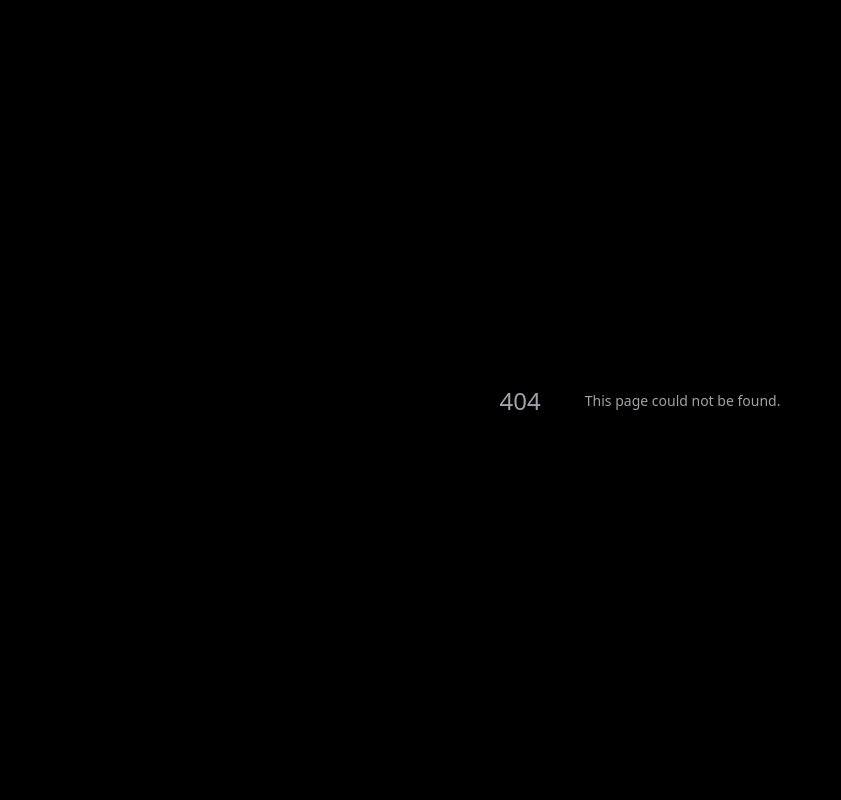
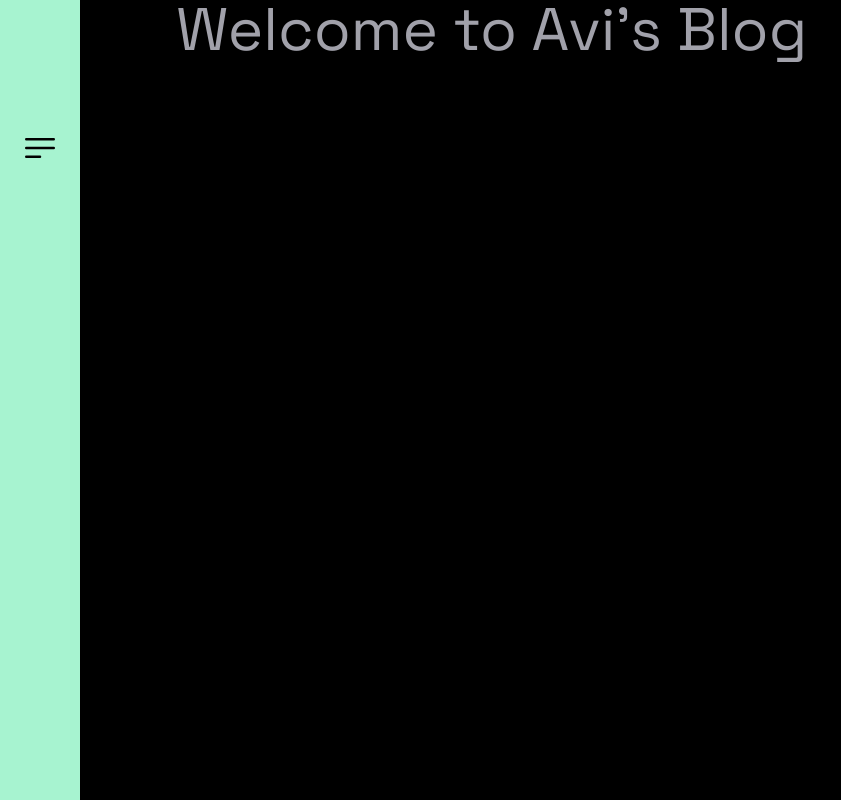
Before and after one commit to AviAvinav/aviav.me, a Next.js app: page /blog in a window 1280 px wide. Before the commit this address had no page. Shown: the whole page, without its empty margins (0-841 px from the left). Built offline with nearby package versions, Linux system fonts and the light colour scheme.

Commit message:
fix nav, add blog page

```diff
--- /dev/null
+++ b/app/blog/page.tsx
@@ -0,0 +1,18 @@
+import Navbutton from "../navbutton";
+
+const Blog = () => {
+  return (
+    <main className="relative z-0">
+      <div className="text-zinc-400 selection:bg-emerald-200 selection:text-black bg-black relative">
+        <div className="fixed left-0 top-0 w-screen z-20 h-20 md:h-screen md:w-20 flex items-center md:items-start md:justify-center md:pt-32 px-10 sm:px-20 md:px-0 bg-emerald-200">
+          <Navbutton />
+        </div>
+        <div className="h-screen w-screen z-10 flex flex-col px-10 sm:px-20 md:px-44 relative">
+          <h1 className="text-6xl">Welcome to Avi&apos;s Blog</h1>
+        </div>
+      </div>
+    </main>
+  );
+};
+
+export default Blog;
--- a/app/page.tsx
+++ b/app/page.tsx
@@ -24,14 +24,10 @@ import Button from "~/components/Button";
 import Project from "~/components/Project";
 import Footer from "./footer";
 
-export default function TestPage() {
+export default function Home() {
   return (
-    <main className={clsx("relative ease-in-out duration-500 z-0")}>
-      <div
-        className={clsx(
-          "text-zinc-400 selection:bg-emerald-200 selection:text-black bg-black relative"
-        )}
-      >
+    <main className="relative z-0">
+      <div className="text-zinc-400 selection:bg-emerald-200 selection:text-black bg-black relative">
         <div className="fixed left-0 top-0 w-screen z-20 h-20 md:h-screen md:w-20 flex items-center md:items-start md:justify-center md:pt-32 px-10 sm:px-20 md:px-0 bg-emerald-200">
           <Navbutton />
         </div>
--- a/components/SideNav.tsx
+++ b/components/SideNav.tsx
@@ -8,6 +8,7 @@ import { useStore } from "~/lib/store";
 
 const SideNav = () => {
   const isNavOpen = useStore(useCallback((state) => state.isNavOpen, []));
+  const setIsNavOpen = useStore(useCallback((state) => state.setIsNavOpen, []));
   return (
     <div
       className={clsx(
@@ -32,6 +33,7 @@ const SideNav = () => {
         <Link
           className="text-[2.5rem] sm:text-5xl lg:text-6xl xl:text-7xl sm:leading-tight lg:leading-[1.10] xl:leading-[1.15]"
           href="/blog"
+          onClick={setIsNavOpen}
         >
           Blog
         </Link>
```
